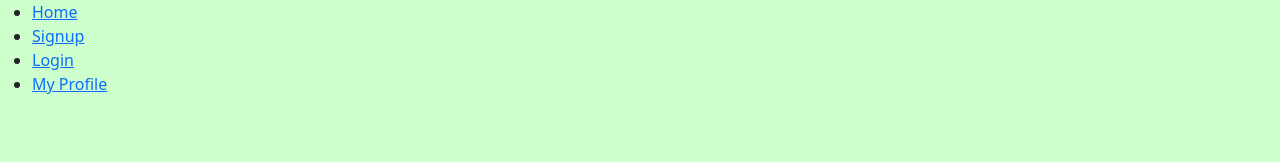
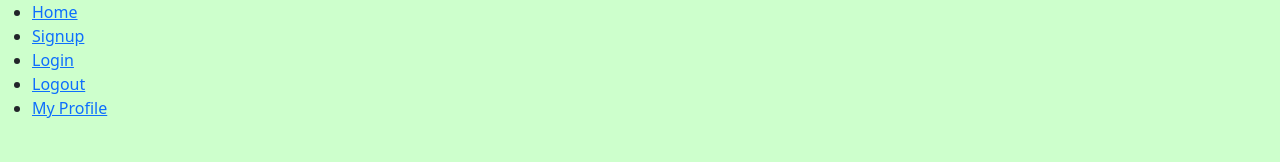
Before and after one commit to Odin94/HareMatcher, a React (Create React App) app in the folder frontend/: page / in a window 1280 px wide. Shown: the top 162 px of the page. Built offline with nearby package versions, Linux system fonts and the light colour scheme.

Commit message:
make logout work
previously there was no frontend code to call logout and the endpoint was broken, trying to delete a principal that it could never find

```diff
--- a/frontend/src/App.tsx
+++ b/frontend/src/App.tsx
@@ -13,8 +13,22 @@ import Landing from './Landing/Landing';
 import User from './MatcherApp/User';
 import Profile from './MatcherApp/Profile';
 import CreateProfile from './MatcherApp/CreateProfile';
+import { apiVersion, baseUrl } from './Globals';
 
 export default function App() {
+  const logout = () => {
+    fetch(`${baseUrl}/api/${apiVersion}/logout`, {
+      method: "POST",
+      credentials: 'include',
+  })
+      .then(response => {
+          if (!response.ok) {
+              throw new Error(response.statusText);
+          }
+      })
+      .catch(err => alert(err))
+  }
+
   return (
     <Router>
       <div>
@@ -23,6 +37,7 @@ export default function App() {
             <li><Link to="/">Home</Link></li>
             <li><Link to="/signup">Signup</Link></li>
             <li><Link to="/login">Login</Link></li>
+            <li><a href='/' onClick={logout}>Logout</a></li>
             <li><Link to="/me">My Profile</Link></li>
           </ul>
         </nav>
```
Also changed, not shown: 2 other files (tests, documents, lock files or other folders).
